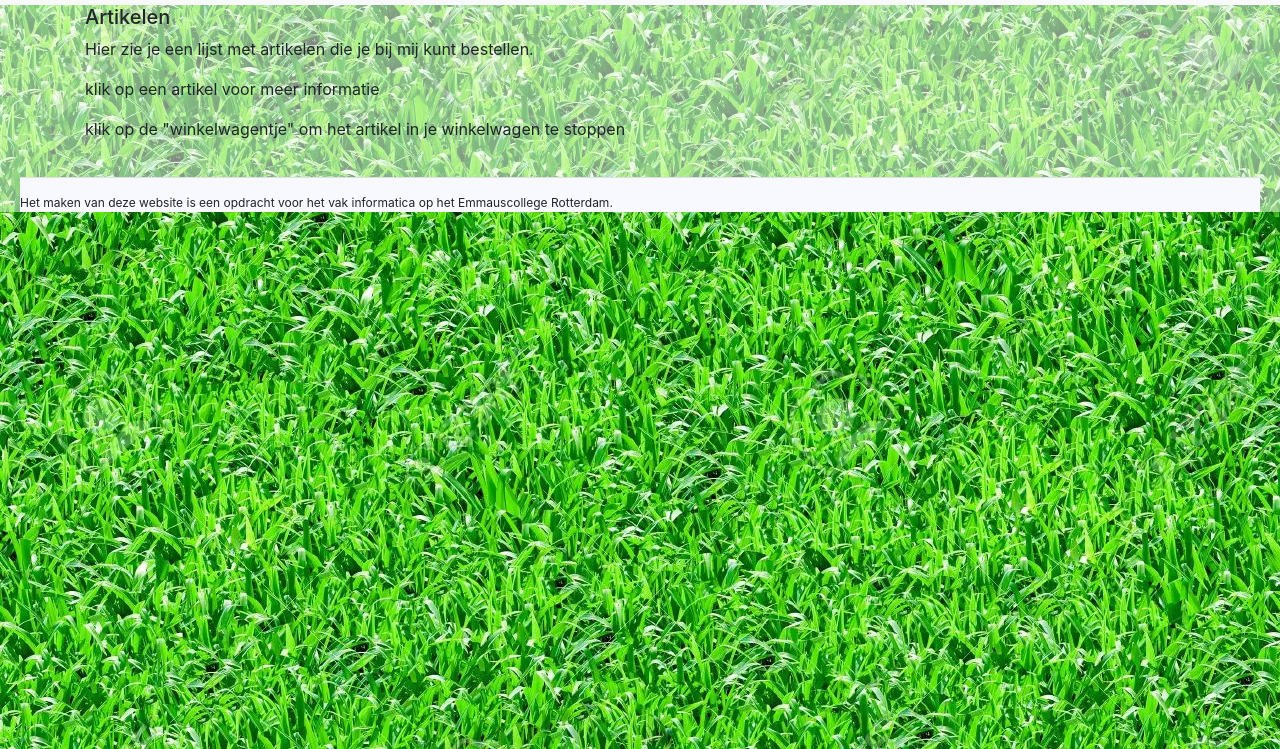
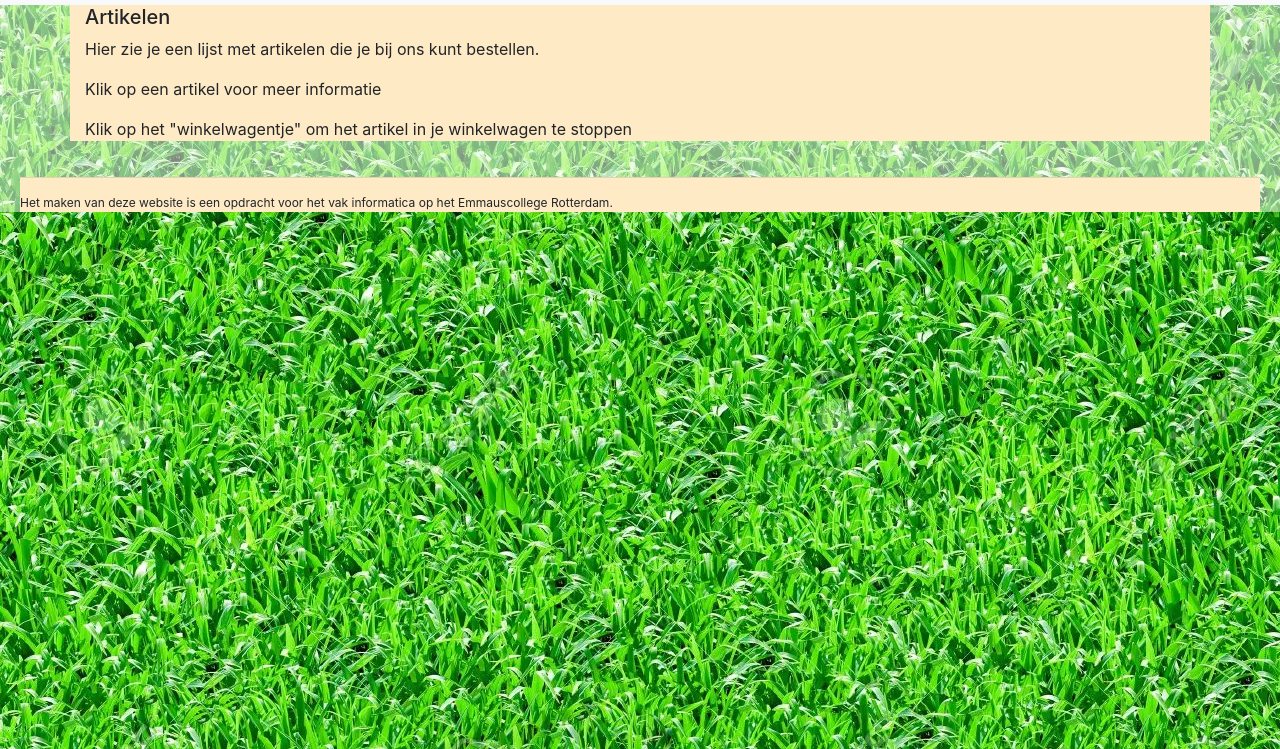
Before and after one commit to emmaus-5v/webshop-5vc-sam-anthony-thijs, a website: page web/index.html in a window 1280 px wide. Shown: the part 51-800 px from the top of the page. Drawn offline with nearby package versions, Linux system fonts and the light colour scheme; no server answers.

Commit message:
html en css aangepast (kan later nog veranderen)

```diff
--- a/web/css/style.css
+++ b/web/css/style.css
@@ -3,8 +3,18 @@
 footer {
   margin: 20px;
   font-size: 12px;
-  background-color: ghostwhite;
+  background-color: rgb(255, 234, 198);
 }
+
+html {
+  background-image: url("../images/achtergrond1.jpg") ;
+}
+
+body {
+    background-color:rgb(255, 255, 255, 50%);
+}
+
+
 
 .toast {
     /* dirty: below 'card' button  */
@@ -37,7 +47,9 @@ footer {
   min-height:10em
 }
 
+
 /* index page */
+
 .product{
   width: 100%;
   height: inherit;
@@ -75,10 +87,8 @@ footer {
   float: left;
 }
 
-html {
-  background-image: url("../images/achtergrond1.jpg") ;
+/* specifiek */
+
+#artikelen {
+  background-color: rgb(255, 234, 198);
 }
-body {
-
-    background-color:rgb(255, 255, 255, 50%);
-}
--- a/web/index.html
+++ b/web/index.html
@@ -42,11 +42,11 @@
 
   <!-- lijst met producten, wordt gevuld door javascript -->
 	<main id="index">
-		<div class="container">
+		<div class="container" id="artikelen">
 			<h5>Artikelen</h5>
-			<p>Hier zie je een lijst met artikelen die je bij mij kunt bestellen.</p>
-			<p>klik op een artikel voor meer informatie<p>
-					<p>klik op de "winkelwagentje" om het artikel in je winkelwagen te stoppen</p>
+			<p>Hier zie je een lijst met artikelen die je bij ons kunt bestellen.</p>
+			<p>Klik op een artikel voor meer informatie<p>
+					<p>Klik op het "winkelwagentje" om het artikel in je winkelwagen te stoppen</p>
 		</div>
     <!-- template for product info-->
   	<template id="productcard">
```
